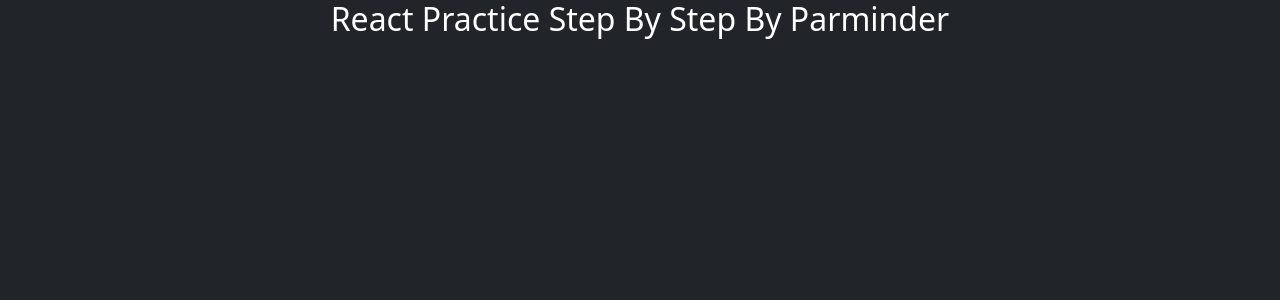
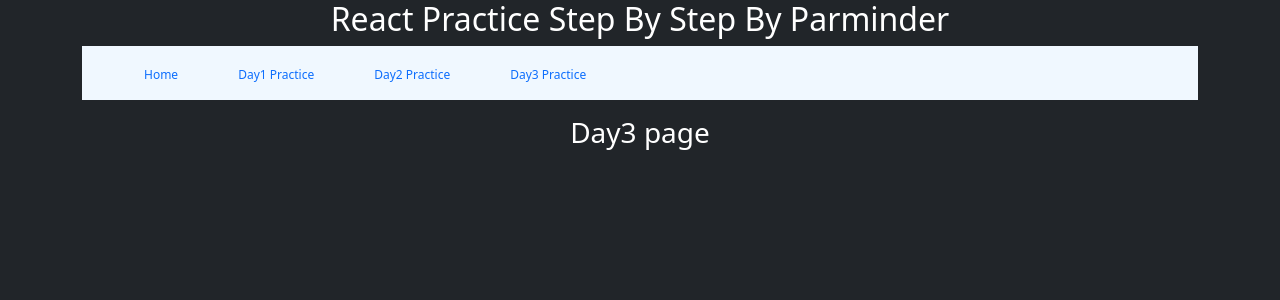
Before and after one commit to parminderdev/React-practice, a React (Create React App) app: page /day3 in a window 1280 px wide. Shown: the top 300 px of the page. Built offline with nearby package versions, Linux system fonts and the light colour scheme.

Commit message:
React Router Practice
I added react-router-dom, after i used Router , Route , Switch & Link Components to create a page navigation. I did some css work to style it properly. its just for fun

```diff
--- a/package.json
+++ b/package.json
@@ -10,6 +10,7 @@
     "react": "^17.0.2",
     "react-bootstrap": "^1.6.1",
     "react-dom": "^17.0.2",
+    "react-router-dom": "^5.2.0",
     "react-scripts": "4.0.3",
     "web-vitals": "^1.0.1"
   },
--- a/src/App.css
+++ b/src/App.css
@@ -7,32 +7,22 @@
   pointer-events: none;
 }
 
-@media (prefers-reduced-motion: no-preference) {
-  .App-logo {
-    animation: App-logo-spin infinite 20s linear;
-  }
+.Nav {
+  display: flex;
+  background-color: aliceblue;
+}
+.Nav li {
+  font-style: none;
+  text-decoration: none;
+  list-style: none;
+  padding: 15px;
 }
 
-.App-header {
-  background-color: #282c34;
-  min-height: 100vh;
-  display: flex;
-  flex-direction: column;
-  align-items: center;
-  justify-content: center;
-  font-size: calc(10px + 2vmin);
-  color: white;
+.Nav li a {
+  padding: 15px;
+  text-decoration: none;
+  font-size: 12px;
 }
-
-.App-link {
-  color: #61dafb;
+.Nav li a:hover {
+  background-color: darkgray;
 }
-
-@keyframes App-logo-spin {
-  from {
-    transform: rotate(0deg);
-  }
-  to {
-    transform: rotate(360deg);
-  }
-}
--- a/src/App.js
+++ b/src/App.js
@@ -1,5 +1,11 @@
+import { BrowserRouter as Router, Switch, Route, Link } from "react-router-dom";
+import Navigation from "./components/Navigation";
+import Home from "./components/Home";
 import Day1 from "./components/Day1";
+import Day2 from "./components/Day2";
+import Day3 from "./components/Day3";
 import "bootstrap/dist/css/bootstrap.min.css";
+import "./App.css";
 import {
   Container,
   Row,
@@ -12,13 +18,26 @@
 function App() {
   return (
     // Use Day 1 Component <Day1></Day1>
+    <Router>
       <div>
         <Container className="jumbotron text-center bg-dark text-white">
           <Row>
             <h2>React Practice Step By Step By Parminder</h2>
           </Row>
+          <Row>
+            <Navigation></Navigation>
+          </Row>
+          <Row>
+            <Switch>
+              <Route exact path="/" component={Home} />
+              <Route exact path="/day1" component={Day1} />
+              <Route exact path="/day2" component={Day2} />
+              <Route exact path="/day3" component={Day3} />
+            </Switch>
+          </Row>
         </Container>
       </div>
+    </Router>
   );
 }
 
--- /dev/null
+++ b/src/components/Day2.jsx
@@ -0,0 +1,9 @@
+function Day2() {
+  return (
+    <div>
+      <h3>Day2 page </h3>
+    </div>
+  );
+}
+
+export default Day2;
--- /dev/null
+++ b/src/components/Day3.jsx
@@ -0,0 +1,9 @@
+function Day3() {
+  return (
+    <div>
+      <h3>Day3 page </h3>
+    </div>
+  );
+}
+
+export default Day3;
--- /dev/null
+++ b/src/components/Home.jsx
@@ -0,0 +1,3 @@
+export default function Home() {
+  return <div>Home Page</div>;
+}
--- /dev/null
+++ b/src/components/Navigation.jsx
@@ -0,0 +1,22 @@
+import { BrowserRouter as Router, Link } from "react-router-dom";
+
+export default function Navigation() {
+  return (
+    <div>
+      <ul className="Nav">
+        <li>
+          <Link to="/">Home</Link>
+        </li>
+        <li>
+          <Link to="/day1">Day1 Practice</Link>
+        </li>
+        <li>
+          <Link to="/day2">Day2 Practice</Link>
+        </li>
+        <li>
+          <Link to="/day3">Day3 Practice</Link>
+        </li>
+      </ul>
+    </div>
+  );
+}
```
Also changed, not shown: 1 other file (tests, documents, lock files or other folders). Lines whose indentation alone changed are shown as unchanged.
